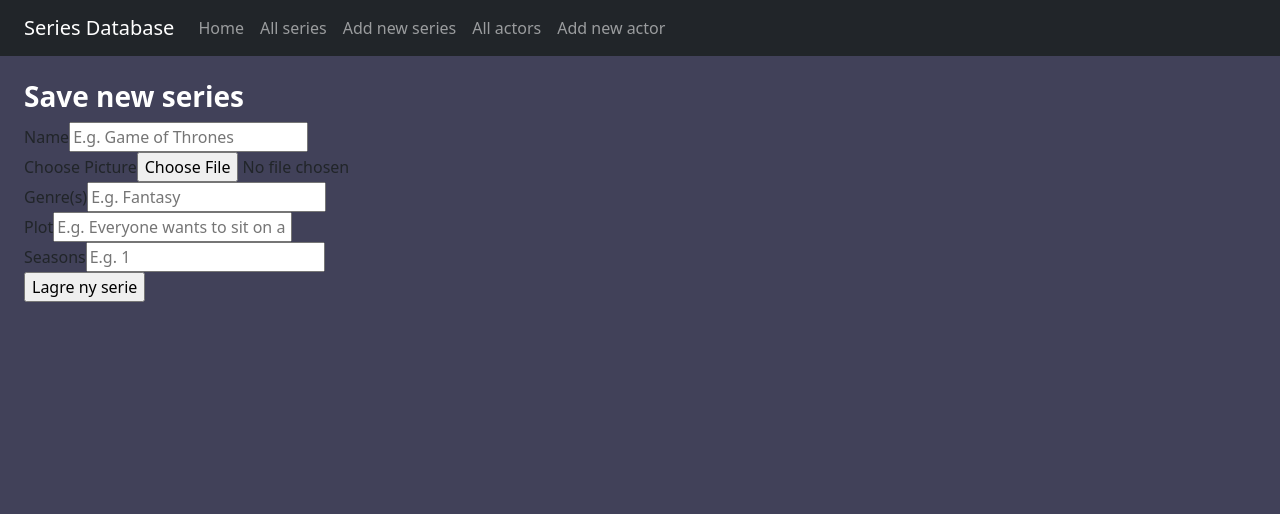
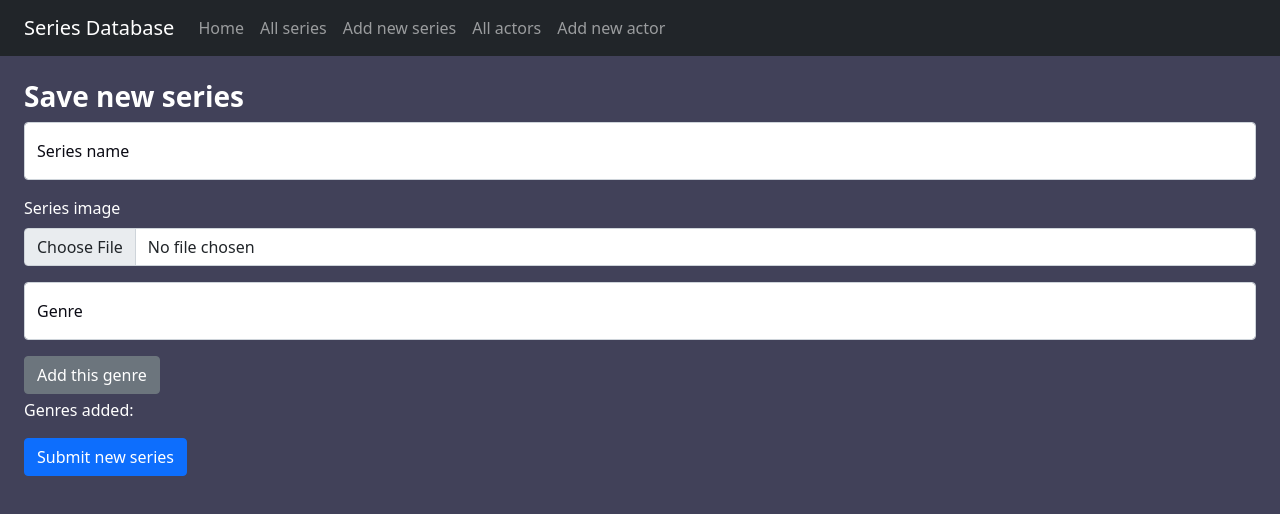
Before and after one commit to thensrud/tv-series_fullstack-web, a React (Create React App) app in the folder tvseries/: page /create-series in a window 1280 px wide. Shown: the top 514 px of the page. Built offline with nearby package versions, Linux system fonts and the light colour scheme.

Commit message:
CreateSeriesForm getting somewhere, not done

```diff
--- a/tvseries/src/components/actors/ActorItem.tsx
+++ b/tvseries/src/components/actors/ActorItem.tsx
@@ -23,7 +23,7 @@ const ActorItem: FC<IActors> = ({ name, image, age, country, inSeries }) => {
 				src={`https://localhost:5001/images/${image}`}
 				alt={name}
 			/>
-			<Card.Body>
+			<Card.Body className="card">
 				<Card.Title>
 					{name} ({age})
 				</Card.Title>
--- a/tvseries/src/components/series/CreateSeriesForm.tsx
+++ b/tvseries/src/components/series/CreateSeriesForm.tsx
@@ -1,23 +1,26 @@
 import { FC, ChangeEvent, useState } from 'react';
 import { seriesService } from '../../services/seriesService';
 import { ISeries } from '../../interfaces/ISeries';
+import { Button, Col, FloatingLabel, Form, Row } from 'react-bootstrap';
+import { IGenre } from '../../interfaces/IGenre';
+import { IEpisode } from '../../interfaces/IEpisode';
 
 const CreateSeriesForm: FC = () => {
-	const [newGenre, setNewGenre] = useState(['']);
-	const [newEpisode, setNewEpisode] = useState(['']);
-	const [newSeason, setNewSeason] = useState([
-		{
+	const [newGenre, setNewGenre] = useState<IGenre>({ name: '' });
+	const [newEpisodes, setNewEpisodes] = useState<IEpisode>({
+		name: '',
 		seasonNumber: '',
-			episodes: newEpisode,
-		},
-	]);
+		episodeNumber: '',
+	});
+
 	const [newSeries, setNewSeries] = useState<ISeries>({
 		name: '',
 		image: '',
+		genres: [newGenre],
 		plot: '',
-		// genre: newGenre,
-		// seasons: newSeason,
+		episodes: [newEpisodes],
 	});
+
 	const [newImage, setNewImage] = useState<File>();
 
 	const handleChange = (event: ChangeEvent<HTMLInputElement>) => {
@@ -25,7 +28,7 @@ const CreateSeriesForm: FC = () => {
 		let { value } = event.target;
 
 		switch (name) {
-			case 'name':
+			case 'seriesName':
 				setNewSeries({ ...newSeries, name: value });
 				break;
 			case 'image':
@@ -36,28 +39,117 @@ const CreateSeriesForm: FC = () => {
 				}
 				break;
 			case 'genre':
-				setNewGenre([...newGenre, value]);
+				setNewGenre({ ...newGenre, name: value });
 				break;
 			case 'plot':
 				setNewSeries({ ...newSeries, plot: value });
 				break;
-			case 'seasonNumber':
+			case 'episodeName':
 				// setNewSeason([ ...newSeason, {seasonNumber: value} ]);
 				break;
 		}
 	};
 
+	const addNewGenre = () => {
+		setNewSeries({ ...newSeries, genres: [newGenre] });
+	};
+
+	const listGenres = () => {
+		return newSeries.genres?.map((genre: IGenre, key: number) => {
+			return <span key={key}>{genre.name}</span>;
+		});
+	};
+
 	const postNewSeries = () => {
-		seriesService.postSeries(newSeries, newImage as File);
+		// seriesService.postSeries(newSeries, newImage as File);
+		alert(JSON.stringify(newSeries));
 	};
 
 	return (
+		<>
+			{/* Serienavn */}
+			<FloatingLabel
+				className="input-label"
+				controlId="seriesName"
+				label="Series name"
+			>
+				<Form.Control
+					onChange={handleChange}
+					name="seriesName"
+					type="text"
+					placeholder="What is the series called?"
+				/>
+			</FloatingLabel>
+			{/* Bilde */}
+			<Form.Group controlId="seriesImage" className="mb-3 mt-3">
+				<Form.Label>Series image</Form.Label>
+				<Form.Control onChange={handleChange} name="image" type="file" />
+			</Form.Group>
+			{/* Sjanger */}
+			<FloatingLabel className="input-label" controlId="genre" label="Genre">
+				<Form.Control
+					onChange={handleChange}
+					name="genre"
+					type="text"
+					placeholder="Horror? Fantasy?"
+				/>
+			</FloatingLabel>
+			{/* Legge til sjanger */}
+			{newGenre ? (
+				<Button
+					onClick={addNewGenre}
+					className="mt-3"
+					variant="secondary"
+					type="submit"
+				>
+					Add this genre
+				</Button>
+			) : (
+				<Button className="mt-3" variant="secondary" type="submit" disabled>
+					Add this genre
+				</Button>
+			)}
+			{/* Liste alle sjangre lagt til */}
+			<p className="mt-1">Genres added: {listGenres()}</p>
+			{/* Poste ny serie */}
+			<Button onClick={postNewSeries} variant="primary" type="submit">
+				Submit new series
+			</Button>
+			<br />
+			<br />
+			<br />
+			{/* <Form>
+				<Form.Group className="mb-3" controlId="seriesName">
+					<Form.Label>Series name</Form.Label>
+					<Form.Control
+						onChange={handleChange}
+						type="text"
+						name="seriesName"
+						placeholder="What is the name of the series?"
+					/>
+				</Form.Group>
+
+				<Form.Group className="mb-3" controlId="genre">
+					<Form.Label>Genre</Form.Label>
+					<Form.Control
+						onChange={handleChange}
+						type="text"
+						name="genre"
+						placeholder="Horror? Fantasy?"
+					/>
+				</Form.Group>
+
+				<Button onClick={postNewSeries} variant="primary" type="submit">
+					Submit new series
+				</Button>
+			</Form>
+
 			<section>
 				<div>
 					<label>Name</label>
 					<input
 						onChange={handleChange}
-					name="name"
+						name="seriesName"
 						type="text"
 						placeholder="E.g. Game of Thrones"
 					/>
@@ -67,7 +159,7 @@ const CreateSeriesForm: FC = () => {
 					<input onChange={handleChange} name="image" type="file" />
 				</div>
 				<div>
-				<label>Genre(s)</label>
+					<label>Genre</label>
 					<input
 						onChange={handleChange}
 						name="genre"
@@ -88,14 +180,15 @@ const CreateSeriesForm: FC = () => {
 					<label>Seasons</label>
 					<input
 						onChange={handleChange}
-					name="seasonNumber"
+						name="episodeName"
 						type="text"
 						placeholder="E.g. 1"
 					/>
 				</div>
 
 				<input onClick={postNewSeries} type="button" value="Lagre ny serie" />
-		</section>
+			</section> */}
+		</>
 	);
 };
 
--- a/tvseries/src/components/series/SeriesItem.tsx
+++ b/tvseries/src/components/series/SeriesItem.tsx
@@ -10,7 +10,7 @@ const SeriesItem: FC<ISeries> = ({ name, image, plot, genres }) => {
 				src={`https://localhost:5001/images/${image}`}
 				alt={name}
 			/>
-			<Card.Body>
+			<Card.Body className="card">
 				<Card.Title>{name}</Card.Title>
 				<Card.Subtitle className="pb-3">{genres} </Card.Subtitle>
 				<Card.Text>{plot}</Card.Text>
--- a/tvseries/src/index.css
+++ b/tvseries/src/index.css
@@ -1,3 +1,7 @@
+:root {
+	--dark-text-color: rgb(11, 11, 20);
+}
+
 body {
 	margin: 0;
 	font-family: -apple-system, BlinkMacSystemFont, 'Segoe UI', 'Roboto', 'Oxygen',
@@ -13,12 +17,20 @@ code {
 }
 
 .section {
+	color: rgb(255, 255, 255);
 	min-height: 100vh;
 	background-color: rgb(65, 65, 89);
 	padding: 1.5rem;
 }
 
 .page-title {
-	color: rgb(255, 255, 255);
 	font-weight: bold;
 }
+
+.card {
+	color: var(--dark-text-color);
+}
+
+.input-label {
+	color: var(--dark-text-color);
+}
--- a/tvseries/src/interfaces/IEpisode.ts
+++ b/tvseries/src/interfaces/IEpisode.ts
@@ -1,5 +1,5 @@
 export interface IEpisode {
+	name: string;
 	seasonNumber: string;
 	episodeNumber: string;
-	name: string;
 }
```
Lines whose indentation alone changed are shown as unchanged.
